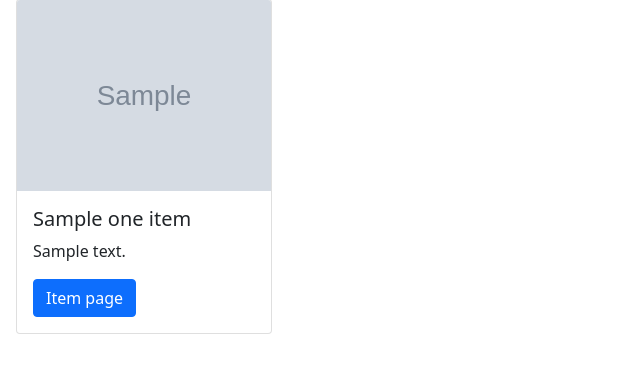
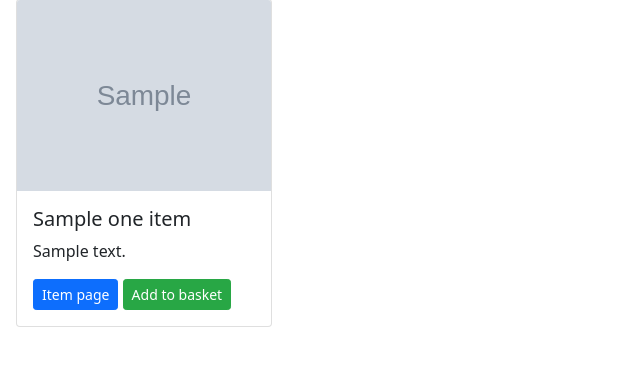
Before and after one commit to Leohemmingsson/D0018E, a Python web app: template src/templates/index.html in a window 1280 px wide. Shown: the part 166-545 px from the top of the page, without its empty margins (0-640 px from the left). Run offline with Jinja, Linux system fonts and the light colour scheme; the template is opened without the code that fills it: most values are stand-ins (such as "Sample title", 1, 10 or a date in 2020); grey boxes marked "Sample" are stand-in pictures; some libraries are stand-ins or nearby versions.

Commit message:
Added add to basket button to all items in index.html and made buttons smaller in order to fit them on the same row

```diff
--- a/src/templates/index.html
+++ b/src/templates/index.html
@@ -50,7 +50,8 @@
                     <div class="card-body">
                         <h5 class="card-title">{{one_item.name}}</h5>
                         <p class="card-text">{{one_item.description}}</p>
-                        <a href={{one_item.href}} class="btn btn-primary">Item page</a>
+                        <a href={{one_item.href}} class="btn btn-primary btn-sm">Item page</a>
+                        <a href="link-to-basket" class="btn btn-success btn-sm">Add to basket</a>
                     </div>
                 </div>
             </div>
```
